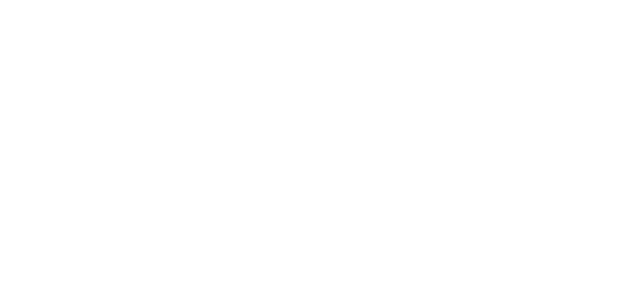
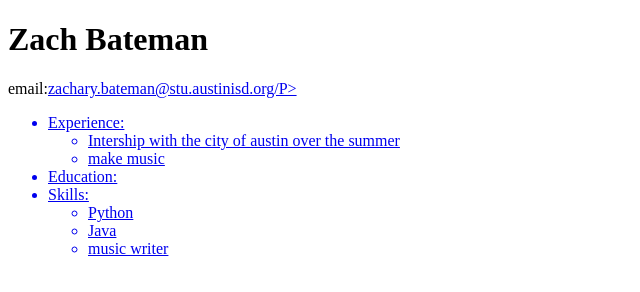
Before and after one commit to ZBateman3/ZBateman3.github.io, a plain HTML site: page index.html in a window 1280 px wide. Shown: the whole page, without its empty margins (0-640 px from the left). Drawn offline with Linux system fonts and the light colour scheme.

Commit message:
Intro to the profect, added a little resume

```diff
--- a/index.html
+++ b/index.html
@@ -4,12 +4,35 @@
 
 <head>
 
-<title> </title>
+<title>Project</title>
 
 </head>
 
 <body>
+    <h1>Zach Bateman</h1>
+    <P>email:<a href="zachary.bateman@stu.austinisd.org">zachary.bateman@stu.austinisd.org/P>
 
+
+
+
+
+    <uL>
+        <li>Experience:</li>
+        <ul>
+            <li>Intership with the city of austin over the summer</li>
+            <li>make music</li>
+        </ul>
+        <li>Education:</li>
+        <li>Skills:</li>
+        <ul>
+            <li>Python</li>
+            <li>Java</li>
+            <li>music writer</li>
+        </ul>
+
+
+    </uL>
 </body>
 
+
 </html>
```
